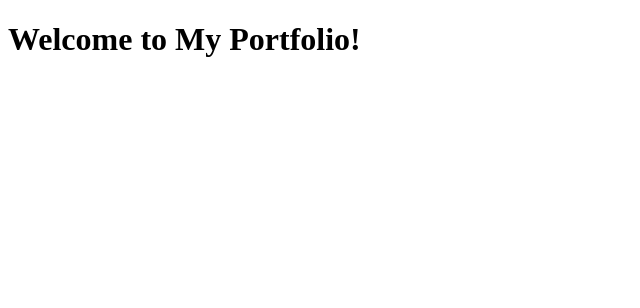
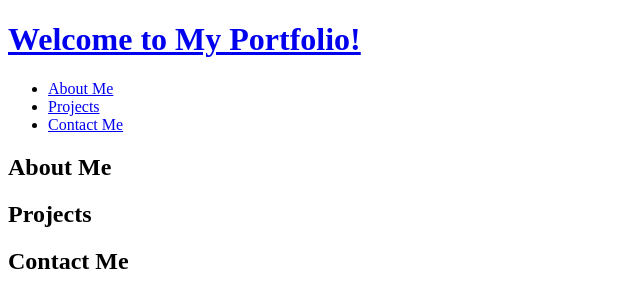
Before and after one commit to aoliva-16/Professional-Portfolio, a plain HTML site: page index.html in a window 1280 px wide. Shown: the whole page, without its empty margins (0-640 px from the left). Drawn offline with Linux system fonts and the light colour scheme.

Commit message:
sections created in html

```diff
--- a/index.html
+++ b/index.html
@@ -5,6 +5,41 @@
     <title>Welcome to My Portfolio!</title>
   </head>
   <body>
-    <h1>Welcome to My Portfolio!</h1>
+    <header>
+        <h1>
+            <a href="/">Welcome to My Portfolio!</a>
+        </h1>
+        <nav>
+            <ul>
+                <li>
+                    <a href="#about-me">About Me</a>
+                </li>
+                <li>
+                    <a href="#projects">Projects</a>
+                </li>
+                <li>
+                    <a href="#contact-me">Contact Me</a>
+                </li>
+            </ul>
+        </nav>
+    </header>
+
+<!-- "About Me" section-->
+    <section id="about-me">
+        <h2>About Me</h2>
+    </section>
+
+<!-- Projects section-->
+    <section id="projects">
+        <h2>Projects</h2>
+    </section>
+
+<!-- Contact Me section -->
+    <section id="contact-me">
+        <h2>Contact Me</h2>
+    </section>
+
+<!-- Footer-->
+
   </body>
 </html>
```
